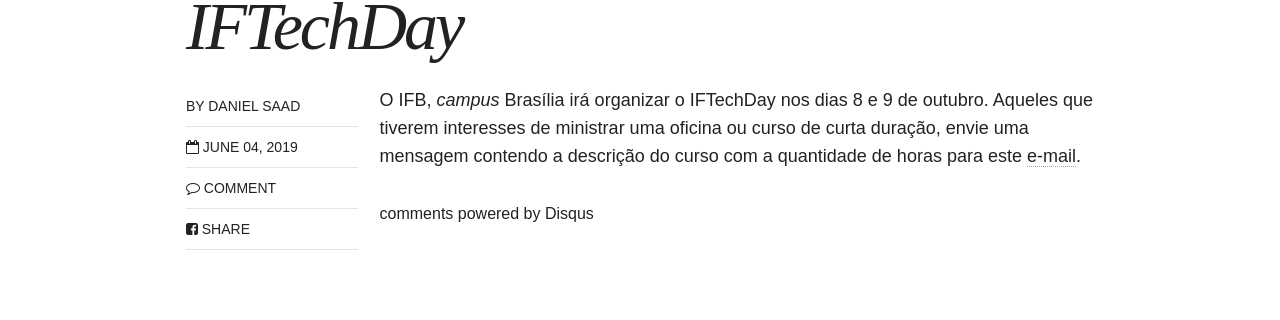
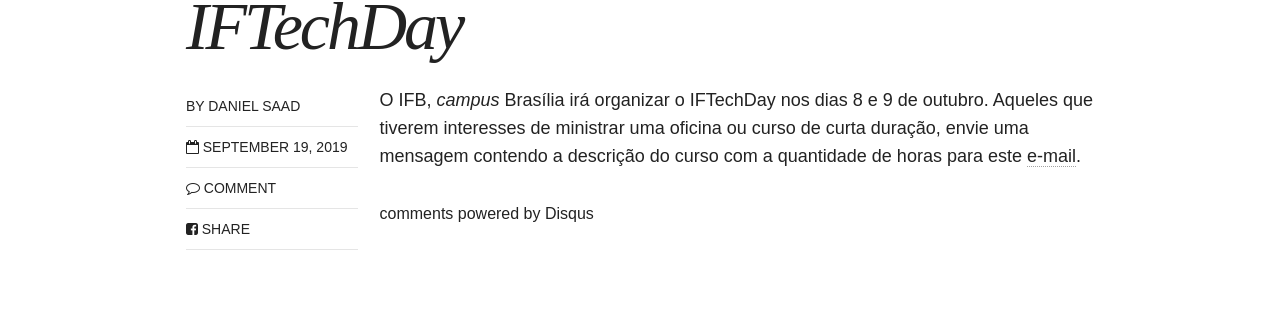
Before and after one commit to danielsaad/danielsaad.github.io, a Jekyll site: the page built from _posts/blog/2019-09-19-iftechday-chamada-trabalhos.md, in a window 1280 px wide. Shown: the part 358-678 px from the top of the page. Built offline with Jekyll 4.4.1, drawn with Linux system fonts in a browser that asks for light colours; nearby versions of some CDN libraries; comment, search, counter and statistics services are not loaded.

```diff
--- a/_posts/blog/2019-09-19-iftechday-chamada-trabalhos.md
+++ b/_posts/blog/2019-09-19-iftechday-chamada-trabalhos.md
@@ -1,6 +1,6 @@
 ---
 title: 'Chamada para Trabalhos: IFTechDay'
-date: 2019-06-04 00:00:00 Z
+date: 2019-09-19 00:00:00 Z
 layout: post
 status: publish
 comments: true
```
